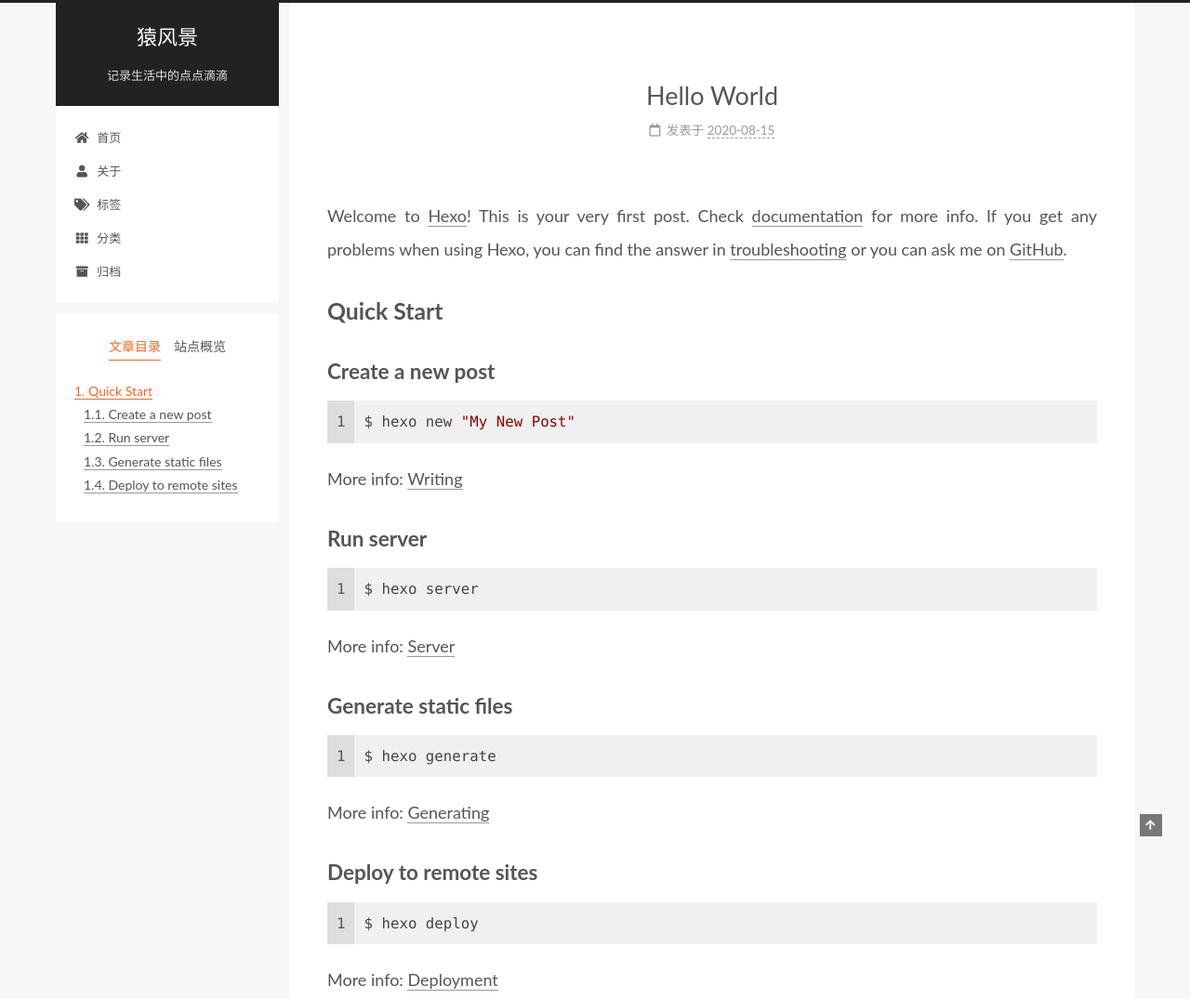
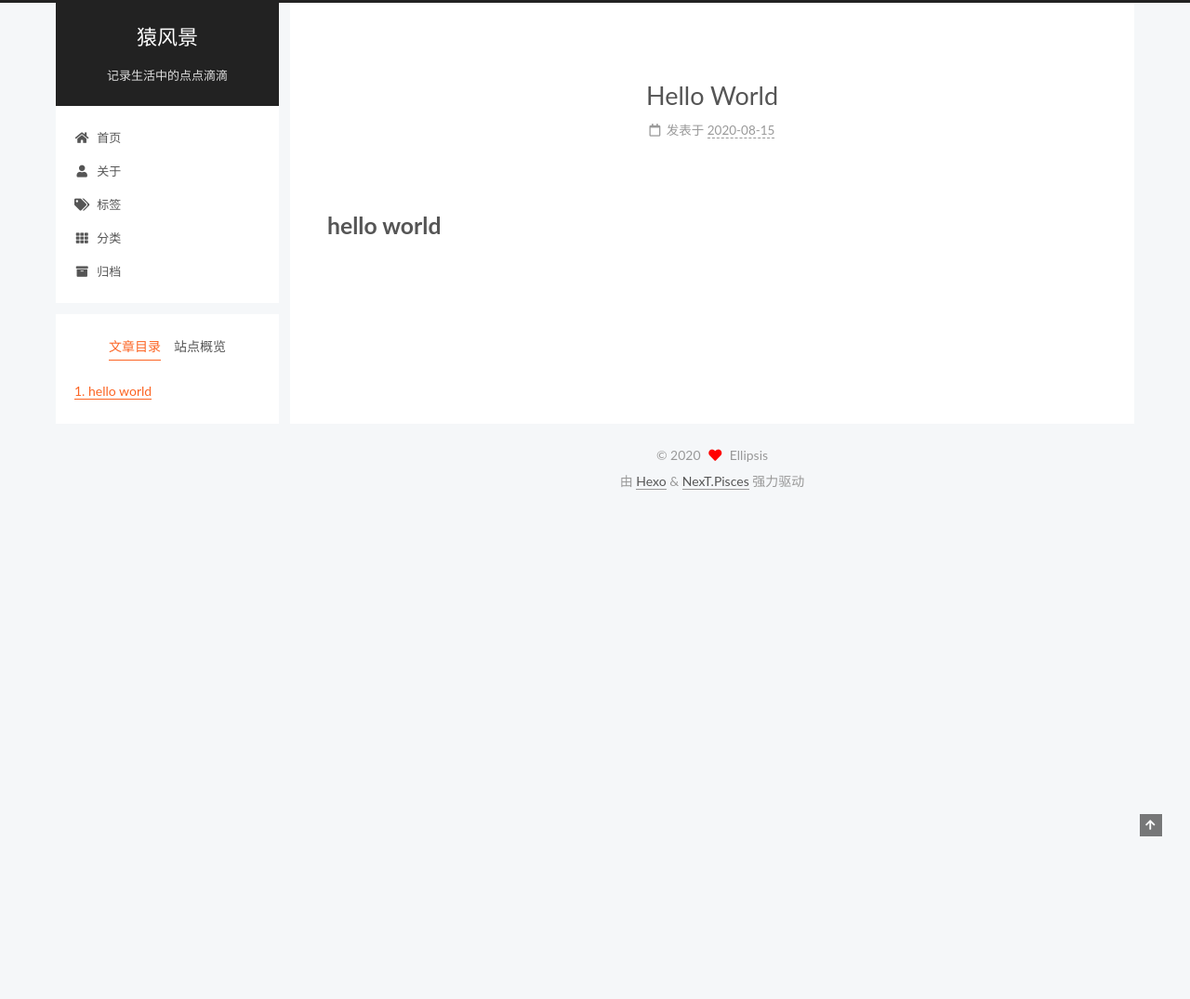
Before and after one commit to nihaibao/ellipsis.github.io, a plain HTML site: page 2020/08/15/hello-world/index.html in a window 1280 px wide. Shown: the top 1075 px of the page at 93% size. After the commit the page ends 800 px from the top, so only its background shows below. Drawn offline with Linux system fonts and the light colour scheme.

Commit message:
update blog

```diff
--- a/2020/08/15/hello-world/index.html
+++ b/2020/08/15/hello-world/index.html
@@ -22,15 +22,15 @@
     var CONFIG = {"hostname":"nihaibao.github.io","root":"/","scheme":"Pisces","version":"8.0.0-rc.5","exturl":false,"sidebar":{"position":"left","display":"post","padding":18,"offset":12},"copycode":false,"bookmark":{"enable":false,"color":"#222","save":"auto"},"fancybox":false,"mediumzoom":false,"lazyload":false,"pangu":false,"comments":{"style":"tabs","active":null,"storage":true,"lazyload":false,"nav":null},"motion":{"enable":true,"async":false,"transition":{"post_block":"fadeIn","post_header":"fadeInDown","post_body":"fadeInDown","coll_header":"fadeInLeft","sidebar":"fadeInUp"}},"prism":false};
   </script>
 
-  <meta name="description" content="Welcome to Hexo! This is your very first post. Check documentation for more info. If you get any problems when using Hexo, you can find the answer in troubleshooting or you can ask me on GitHub. Quick">
+  <meta name="description" content="hello world">
 <meta property="og:type" content="article">
 <meta property="og:title" content="Hello World">
 <meta property="og:url" content="https://nihaibao.github.io/2020/08/15/hello-world/index.html">
 <meta property="og:site_name" content="猿风景">
-<meta property="og:description" content="Welcome to Hexo! This is your very first post. Check documentation for more info. If you get any problems when using Hexo, you can find the answer in troubleshooting or you can ask me on GitHub. Quick">
+<meta property="og:description" content="hello world">
 <meta property="og:locale" content="zh_CN">
 <meta property="article:published_time" content="2020-08-15T08:11:51.980Z">
-<meta property="article:modified_time" content="2020-08-15T08:11:51.980Z">
+<meta property="article:modified_time" content="2020-08-15T14:35:42.156Z">
 <meta property="article:author" content="Ellipsis">
 <meta name="twitter:card" content="summary">
 
@@ -181,7 +181,7 @@
 
       <!--noindex-->
       <section class="post-toc-wrap sidebar-panel">
-          <div class="post-toc animated"><ol class="nav"><li class="nav-item nav-level-2"><a class="nav-link" href="#Quick-Start"><span class="nav-number">1.</span> <span class="nav-text">Quick Start</span></a><ol class="nav-child"><li class="nav-item nav-level-3"><a class="nav-link" href="#Create-a-new-post"><span class="nav-number">1.1.</span> <span class="nav-text">Create a new post</span></a></li><li class="nav-item nav-level-3"><a class="nav-link" href="#Run-server"><span class="nav-number">1.2.</span> <span class="nav-text">Run server</span></a></li><li class="nav-item nav-level-3"><a class="nav-link" href="#Generate-static-files"><span class="nav-number">1.3.</span> <span class="nav-text">Generate static files</span></a></li><li class="nav-item nav-level-3"><a class="nav-link" href="#Deploy-to-remote-sites"><span class="nav-number">1.4.</span> <span class="nav-text">Deploy to remote sites</span></a></li></ol></li></ol></div>
+          <div class="post-toc animated"><ol class="nav"><li class="nav-item nav-level-2"><a class="nav-link" href="#hello-world"><span class="nav-number">1.</span> <span class="nav-text">hello world</span></a></li></ol></div>
       </section>
       <!--/noindex-->
 
@@ -268,7 +268,8 @@
               </span>
               <span class="post-meta-item-text">发表于</span>
 
-              <time title="创建时间：2020-08-15 16:11:51" itemprop="dateCreated datePublished" datetime="2020-08-15T16:11:51+08:00">2020-08-15</time>
+
+              <time title="创建时间：2020-08-15 16:11:51 / 修改时间：22:35:42" itemprop="dateCreated datePublished" datetime="2020-08-15T16:11:51+08:00">2020-08-15</time>
             </span>
 
 
@@ -280,20 +281,7 @@
 
 
     <div class="post-body" itemprop="articleBody">
-        <p>Welcome to <a target="_blank" rel="noopener" href="https://hexo.io/">Hexo</a>! This is your very first post. Check <a target="_blank" rel="noopener" href="https://hexo.io/docs/">documentation</a> for more info. If you get any problems when using Hexo, you can find the answer in <a target="_blank" rel="noopener" href="https://hexo.io/docs/troubleshooting.html">troubleshooting</a> or you can ask me on <a target="_blank" rel="noopener" href="https://github.com/hexojs/hexo/issues">GitHub</a>.</p>
-<h2 id="Quick-Start"><a href="#Quick-Start" class="headerlink" title="Quick Start"></a>Quick Start</h2><h3 id="Create-a-new-post"><a href="#Create-a-new-post" class="headerlink" title="Create a new post"></a>Create a new post</h3><figure class="highlight bash"><table><tr><td class="gutter"><pre><span class="line">1</span><br></pre></td><td class="code"><pre><span class="line">$ hexo new <span class="string">&quot;My New Post&quot;</span></span><br></pre></td></tr></table></figure>
-
-<p>More info: <a target="_blank" rel="noopener" href="https://hexo.io/docs/writing.html">Writing</a></p>
-<h3 id="Run-server"><a href="#Run-server" class="headerlink" title="Run server"></a>Run server</h3><figure class="highlight bash"><table><tr><td class="gutter"><pre><span class="line">1</span><br></pre></td><td class="code"><pre><span class="line">$ hexo server</span><br></pre></td></tr></table></figure>
-
-<p>More info: <a target="_blank" rel="noopener" href="https://hexo.io/docs/server.html">Server</a></p>
-<h3 id="Generate-static-files"><a href="#Generate-static-files" class="headerlink" title="Generate static files"></a>Generate static files</h3><figure class="highlight bash"><table><tr><td class="gutter"><pre><span class="line">1</span><br></pre></td><td class="code"><pre><span class="line">$ hexo generate</span><br></pre></td></tr></table></figure>
-
-<p>More info: <a target="_blank" rel="noopener" href="https://hexo.io/docs/generating.html">Generating</a></p>
-<h3 id="Deploy-to-remote-sites"><a href="#Deploy-to-remote-sites" class="headerlink" title="Deploy to remote sites"></a>Deploy to remote sites</h3><figure class="highlight bash"><table><tr><td class="gutter"><pre><span class="line">1</span><br></pre></td><td class="code"><pre><span class="line">$ hexo deploy</span><br></pre></td></tr></table></figure>
-
-<p>More info: <a target="_blank" rel="noopener" href="https://hexo.io/docs/one-command-deployment.html">Deployment</a></p>
-
+        <h2 id="hello-world"><a href="#hello-world" class="headerlink" title="hello world"></a>hello world</h2>
     </div>
 
 
```
Also changed, not shown: index.html (+3 -15 lines).
